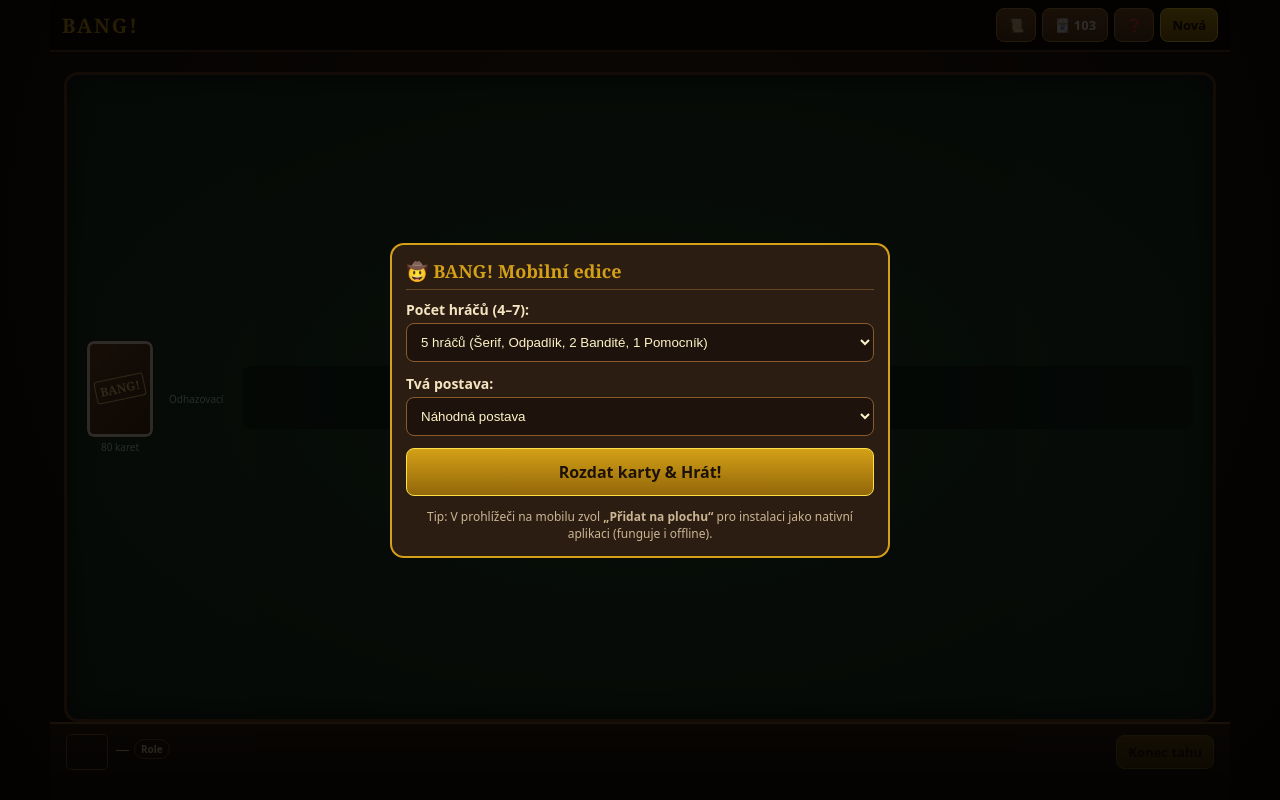
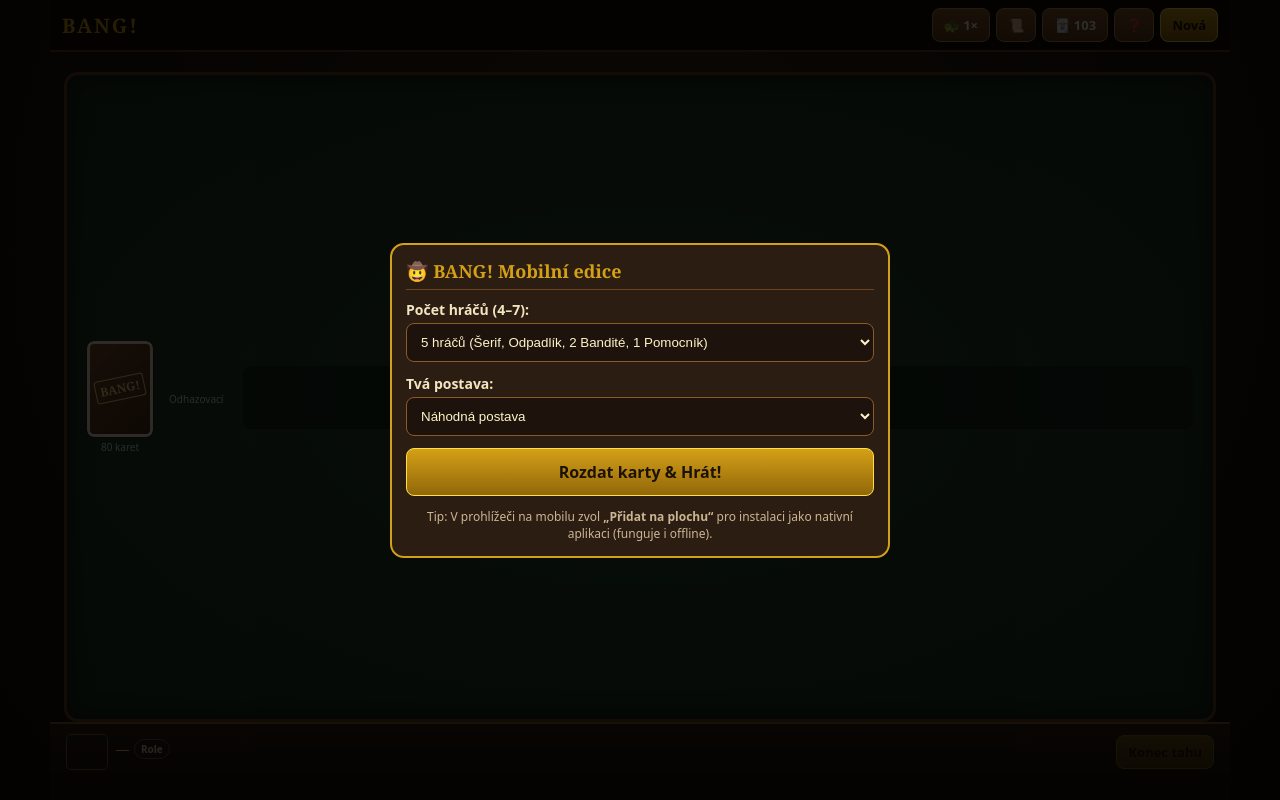
Before and after one commit to stevens7910/bang-pwa, a plain HTML site: page index.html in a window 1280 px wide. Drawn offline with Linux system fonts and the light colour scheme.

Commit message:
Add game speed toggle button (1x, 0.5x, 0.25x, 2x) + turn pause

```diff
--- a/engine.js
+++ b/engine.js
@@ -282,6 +282,7 @@ class BangEngine {
       }
 
       this.checkSuzyLafayette(p);
+      await this.sleep(600);
       this.advanceTurnIndex();
     }
   }
@@ -925,6 +926,6 @@ class BangEngine {
   }
 
   sleep(ms) {
-    return new Promise(res => setTimeout(res, ms));
+    return new Promise(res => setTimeout(res, Math.round(ms * (this.speedMultiplier || 1))));
   }
 }
--- a/index.html
+++ b/index.html
@@ -308,6 +308,7 @@ html, body {
     <header class="mobile-topbar">
       <div class="brand-title">BANG!</div>
       <div class="top-btns">
+        <button class="btn" id="btn-speed" title="Rychlost hry">🐢 1×</button>
         <button class="btn" id="btn-log">📜</button>
         <button class="btn" id="btn-gallery">🃏 103</button>
         <button class="btn" id="btn-rules">❓</button>
@@ -423,6 +424,25 @@ class MobileBangUI {
     document.getElementById('btn-gallery').onclick = () => this.openGalleryModal();
     document.getElementById('btn-rules').onclick = () => this.openRulesModal();
     document.getElementById('btn-log').onclick = () => this.openLogModal();
+
+    const speeds = [
+      { mult: 1, label: '🐢 1×' },
+      { mult: 2, label: '🐢 0.5×' },
+      { mult: 4, label: '🐢 0.25×' },
+      { mult: 0.5, label: '🐇 2×' }
+    ];
+    let speedIdx = parseInt(localStorage.getItem('bang_speed_idx') || '0', 10);
+    if (isNaN(speedIdx) || speedIdx < 0 || speedIdx >= speeds.length) speedIdx = 0;
+    const applySpeed = () => {
+      this.engine.speedMultiplier = speeds[speedIdx].mult;
+      document.getElementById('btn-speed').textContent = speeds[speedIdx].label;
+      localStorage.setItem('bang_speed_idx', String(speedIdx));
+    };
+    applySpeed();
+    document.getElementById('btn-speed').onclick = () => {
+      speedIdx = (speedIdx + 1) % speeds.length;
+      applySpeed();
+    };
     document.getElementById('btn-end-turn').onclick = () => {
       if (this.endTurnResolver) { const res = this.endTurnResolver; this.endTurnResolver = null; this.cancelTargetMode(); res(); }
     };
--- a/sw.js
+++ b/sw.js
@@ -1,4 +1,4 @@
-const CACHE_NAME = 'bang-mobile-v3';
+const CACHE_NAME = 'bang-mobile-v4';
 const ASSETS = ['./', './index.html', './manifest.json', './icon.svg', './cards.js', './svg-art.js', './engine.js'];
 
 self.addEventListener('install', (e) => {
```
Also changed, not shown: bang-mobile-standalone.html (+22 -1 lines).
